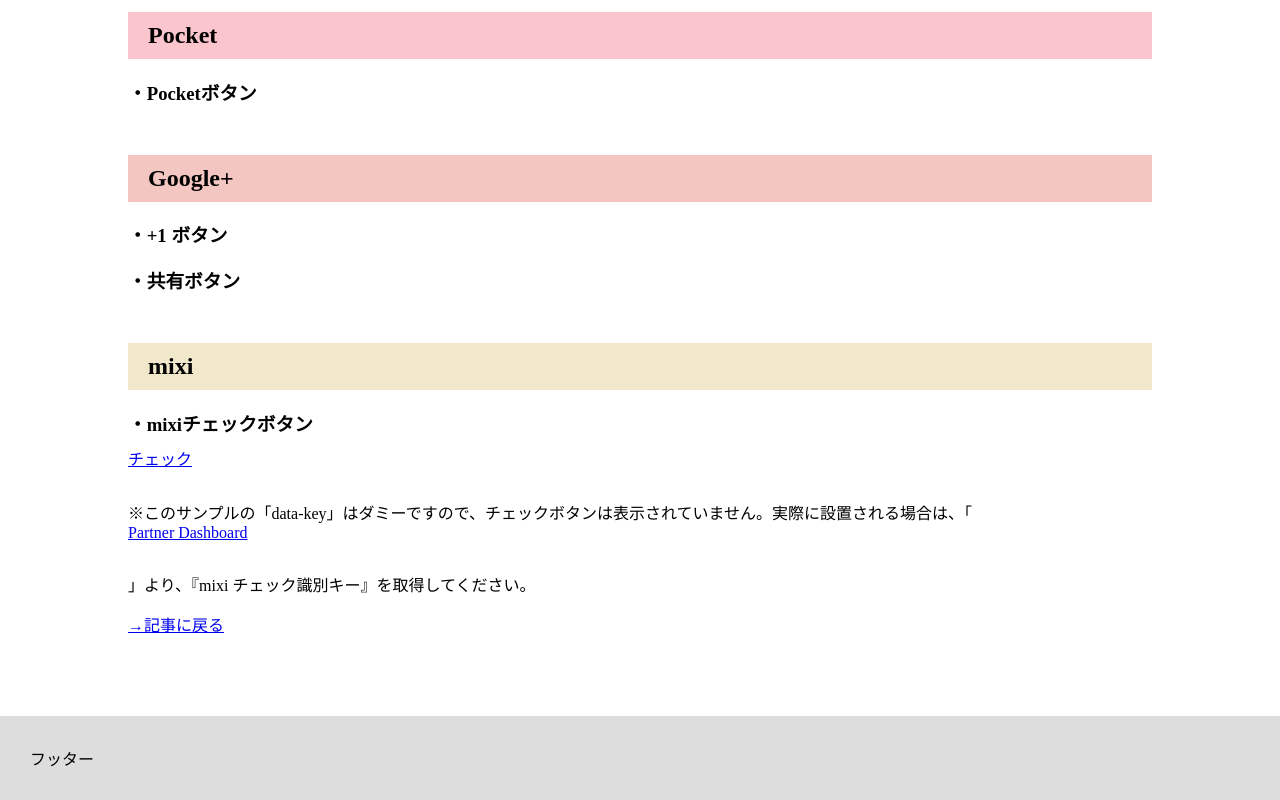
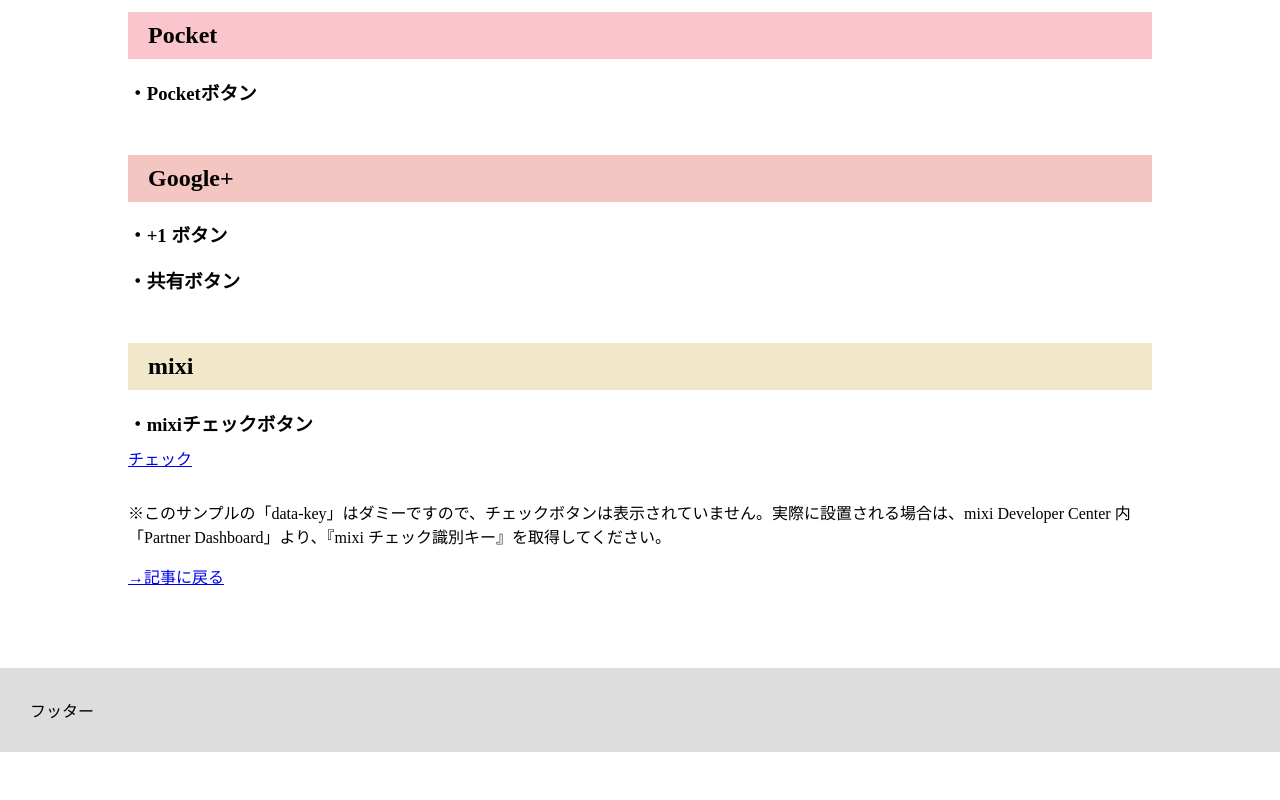
Before and after one commit to tipsnote/snsbutton_2019, a plain HTML site: page index.html in a window 1280 px wide. Shown: the part 1155-1955 px from the top of the page. After the commit the page ends 1907 px from the top, so only its background shows below. Drawn offline with Linux system fonts and the light colour scheme; a script that the page names is missing.

Commit message:
TipsNote1901TipsNote1901

```diff
--- a/index.html
+++ b/index.html
@@ -110,7 +110,7 @@
 <h2 class="mx">mixi</h2>
 <h3>・mixiチェックボタン</h3>
 <a href="http://static.mixi.jp/share.pl" class="mixi-check-button" data-button="button-1" data-key="1234567890" data-url="https://www.tam-tam.co.jp/tipsnote/" data-show-count="yes">チェック</a>
-<p>※このサンプルの「data-key」はダミーですので、チェックボタンは表示されていません。実際に設置される場合は、「<a href="https://sap.mixi.jp/home.pl" target="_blank">Partner Dashboard</a>」より、『mixi チェック識別キー』を取得してください。</p>
+<p>※このサンプルの「data-key」はダミーですので、チェックボタンは表示されていません。実際に設置される場合は、mixi Developer Center 内「Partner Dashboard」より、『mixi チェック識別キー』を取得してください。</p>
 
 
 <p><a href="https://www.tam-tam.co.jp/tipsnote/">→記事に戻る</a></p>
```
